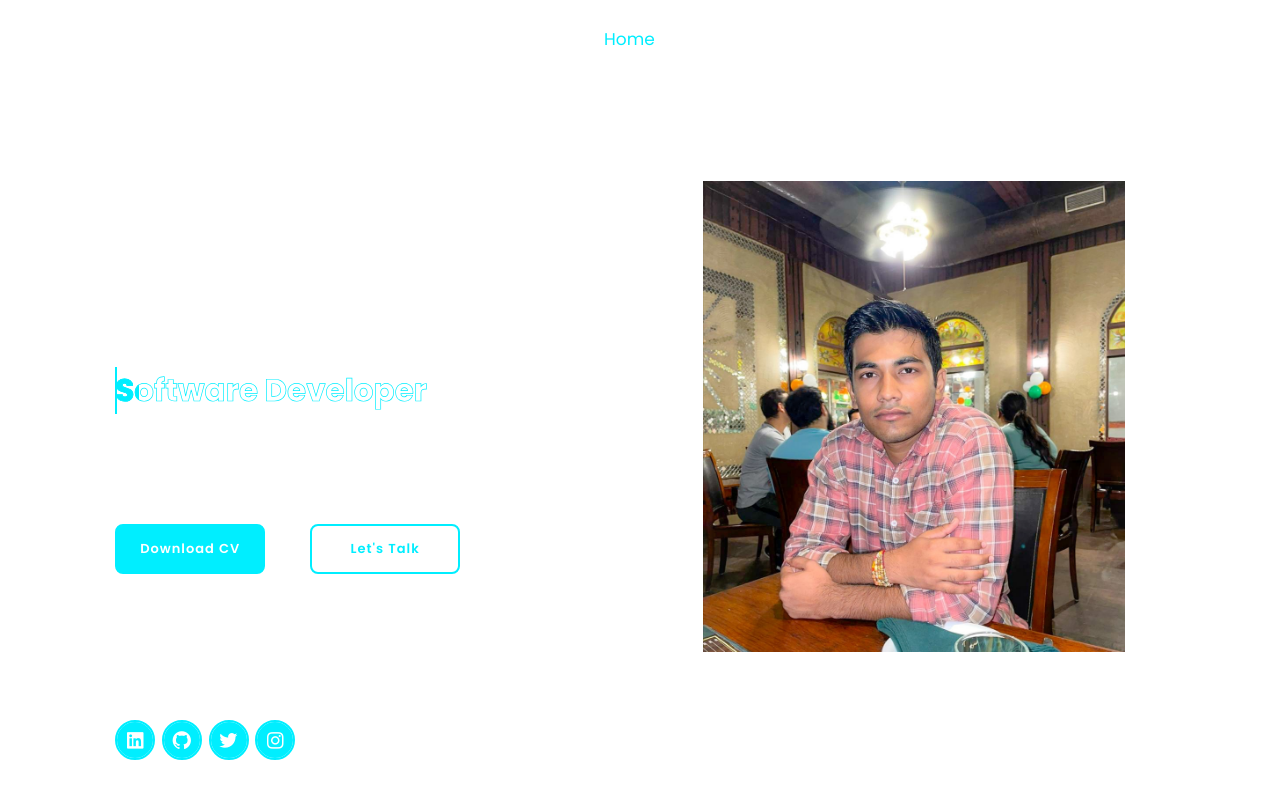
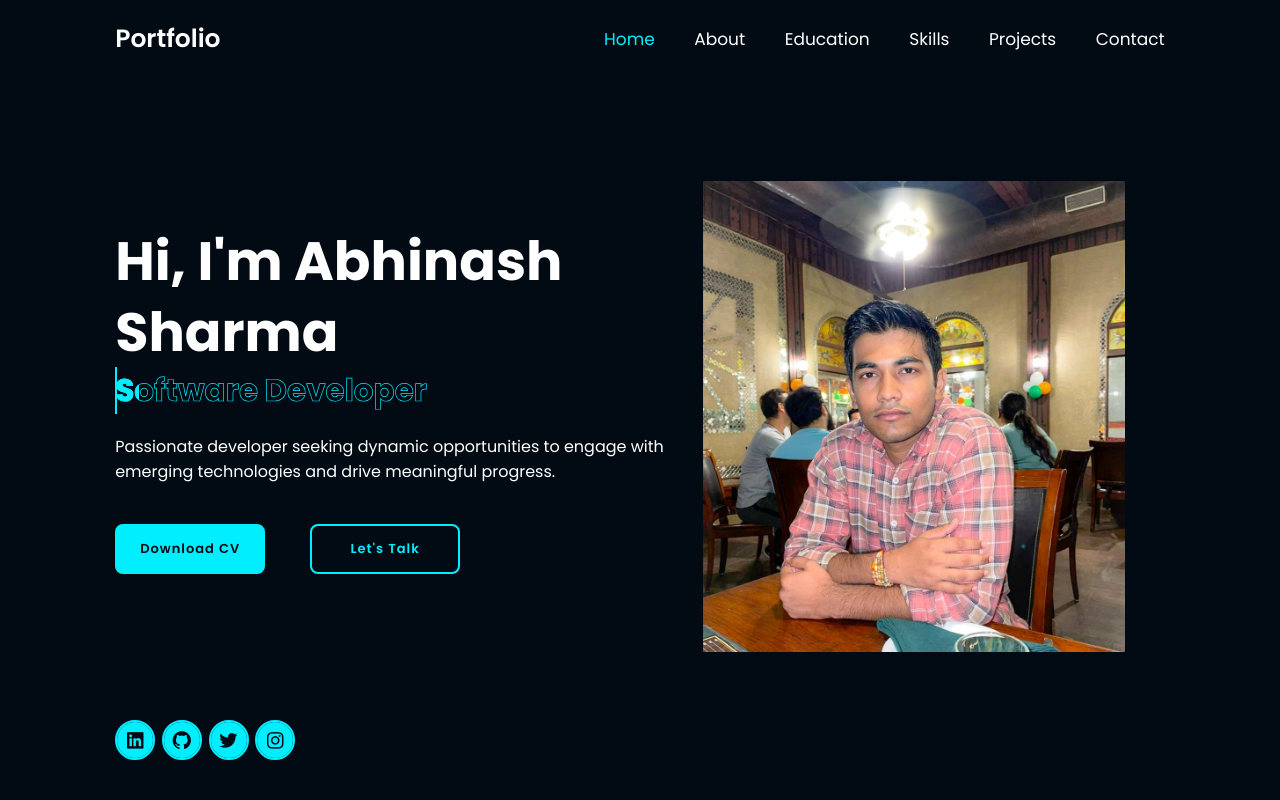
Before and after one commit to abhinasharma26/Abhinash-Portfolio, a plain HTML site: page index.html in a window 1280 px wide. Shown: the top 800 px of the page. Drawn offline with nearby package versions, Linux system fonts and the light colour scheme.

Commit message:
Update style.css

```diff
--- a/style.css
+++ b/style.css
@@ -12,7 +12,7 @@
 }
 
 :root {
-    --bg-color: #FFFFFF;
+    --bg-color: #020b14;
     --secondary-bg-color: #323946;
     --text-color: #fff;
     --main-color: #0ef;
```
